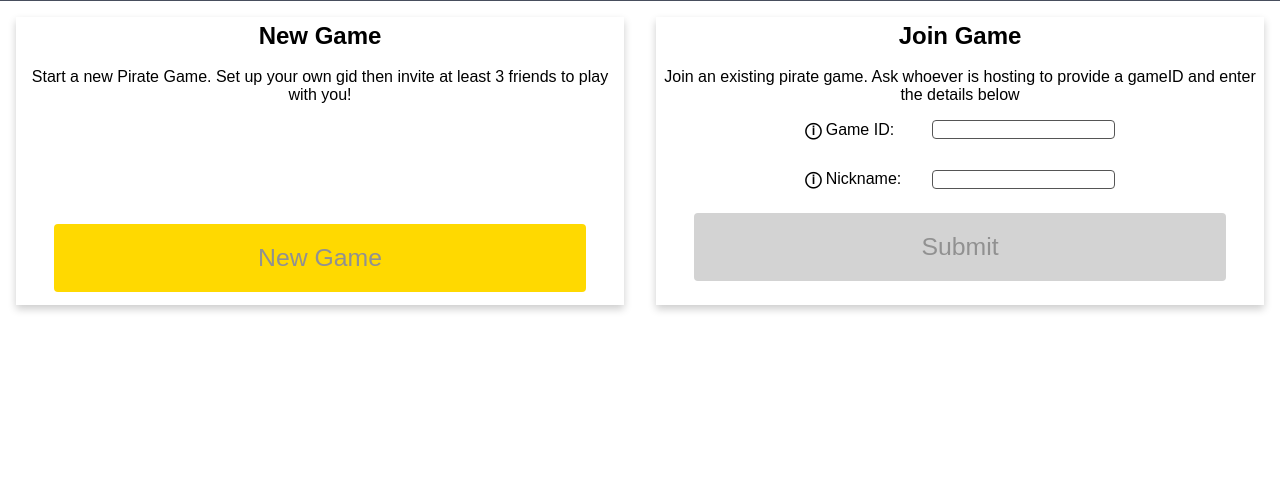
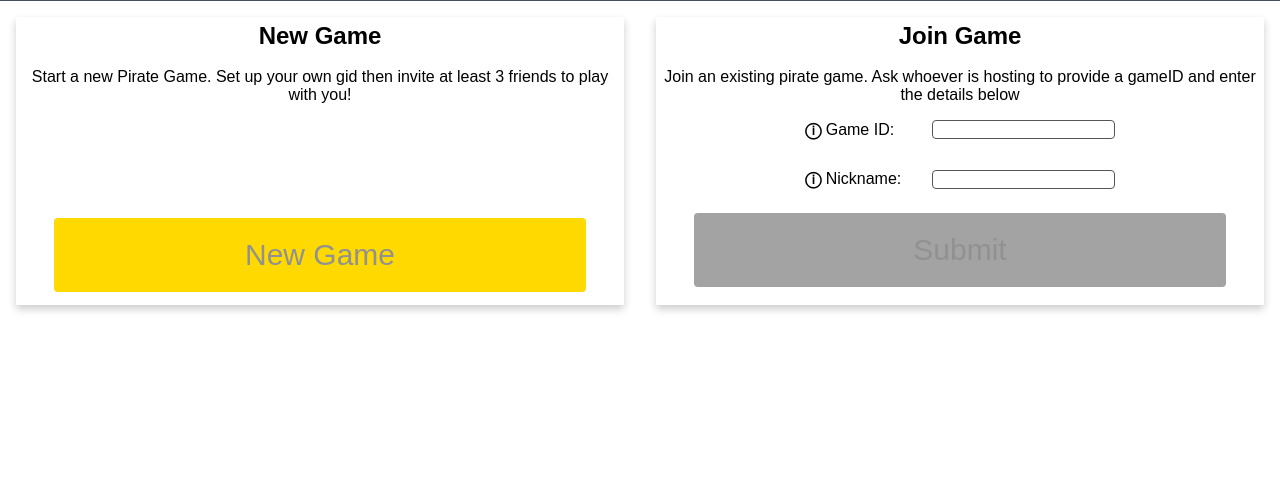
Before and after one commit to A-Level-Personal-Code-Collab/PirateGame, a Flask app: page /playing_online in a window 1280 px wide. Shown: the part 267-753 px from the top of the page. Run offline with Flask 2, Linux system fonts and the light colour scheme; some libraries are stand-ins or nearby versions.

Commit message:
Polish and continue button for sheet_builder (Issue #196)

```diff
--- a/app/static/css/playing_online/game_global.css
+++ b/app/static/css/playing_online/game_global.css
@@ -6,12 +6,13 @@
  * Author: Will Hall
  * Copyright (c) 2021 Lime Parallelogram
  * -----
- * Last Modified: Sun Sep 19 2021
- * Modified By: Adam O'Neill
+ * Last Modified: Fri Dec 24 2021
+ * Modified By: Will Hall
  * -----
  * HISTORY:
  * Date      	By 	Comments
  * ----------	---	---------------------------------------------------------
+ * 2021-12-24	WH	   Added styling for cross site game buttons
  * 2021-09-02	WH	   Added CSS for new controls housing DIV
  * 2021-08-28	WH	   Added title styling
  */
@@ -42,3 +43,48 @@
     display: inline-block;
     right: 3%;
  }
+
+ /* ------------------------ Global site game buttons ------------------------ */
+ .gameButton {
+   text-align: center;
+   background-color: #ffd900;
+   border-radius: 4px;
+   border: none;
+   font-size: 30px;
+   transition: all 0.5s ;
+   color: rgb(145, 145, 145);
+   cursor: pointer;
+   margin: 1vh;
+   padding: 20px;
+   vertical-align: middle;
+ }
+
+ .gameButton span{ /* span is used so the arrow is a separate entity from the text */
+   transition: 0.5s;
+   display: inline-block;
+   position: relative;
+}
+
+.gameButton:not(.disallowed) span:after{ /* adds the arrow to the <span> and hides it */
+   content: "\00bb"; /* arrow */
+   position: absolute;
+   opacity: 0;
+   top: 0;
+   right: -20px; /* movement of arrow*/
+}
+
+.gameButton:hover:not(.disallowed),.gameButton:active:not(.disallowed) span{ /* Makes space for the arrow*/
+   background-color: #fce250;
+   padding-left: 35px;
+}
+
+.gameButton:hover span::after{ /* When it is hovered on it shows the arrow and moves it */
+   opacity: 1;
+}
+
+ .gameButton:disabled
+ {
+     background-color: rgb(163, 163, 163);
+     cursor: not-allowed;
+     pointer-events: none;
+ }
--- a/app/static/css/playing_online/join_game.css
+++ b/app/static/css/playing_online/join_game.css
@@ -6,12 +6,13 @@
  * Author: Adam O'Neill
  * Copyright (c) 2021 Adam O'Neill
  * -----
- * Last Modified: Wed Nov 17 2021
- * Modified By: Ollie Burroughs
+ * Last Modified: Fri Dec 24 2021
+ * Modified By: Will Hall
  * -----
  * HISTORY:
  * Date      	By	Comments
  * ----------	---	---------------------------------------------------------
+ * 2021-12-24	WH	Moved game button styling to game_global
  */
 /* Pre game page */
 
@@ -73,58 +74,16 @@
 }
  /* Button */
 
-.game_button{ /* initial button settings */
+.gameButton{ /* page specific button settings */
     display: inline-block;
-    text-align: center;
-    background-color: #ffd900;
-    border-radius: 4px;
-    border: none;
-    font-size: 20px;
-    transition: all 0.5s ;
-    color: rgb(145, 145, 145);
-    cursor: pointer;
-    margin: 1vh;
-    font-size: 3.1vh;
-    padding: 2.5vh;
     width: 90%;
     align-self: flex-end;
-}
-
-#submit_button #new_game_button{
-    display: inline-block;
-}
-
-#btn_submit_button.disallowed
-{
-    background-color: lightgrey;
-    cursor: not-allowed;
 }
 
 #new_game_button{
     margin-top: auto;
 }
 
-.game_button span{ /* span is used so the arrow is a separate entity from the text */
-    transition: 0.5s;
-    display: inline-block;
-    position: relative;
-}
-
-.game_button:not(.disallowed) span:after{ /* adds the arrow to the <span> and hides it */
-    content: "\00bb"; /* arrow */
-    position: absolute;
-    opacity: 0;
-    top: 0;
-    right: -20px; /* movement of arrow*/
-}
-
-.game_button:hover:not(.disallowed) span{ /* Makes space for the arrow*/
-    padding-left: 15px;
-}
-
-.game_button:hover span::after{ /* When it is hovered on it shows the arrow and moves it */
-    opacity: 1;
-}
  /* Join Game Box */
 
 form input{
--- a/app/templates/playing_online/join_game.html
+++ b/app/templates/playing_online/join_game.html
@@ -6,8 +6,8 @@ Description:
 Author: Adam O'Neill
 Copyright (c) 2021 Adam O'Neill
 -----
-Last Modified: Wed Nov 17 2021
-Modified By: Ollie Burroughs
+Last Modified: Fri Dec 24 2021
+Modified By: Will Hall
 -----
 HISTORY:
 Date      	By	Comments
@@ -21,6 +21,7 @@ Date      	By	Comments
 {% block head %}
     <link rel="stylesheet" href="../static/css/playing_online/join_game.css">
     <link rel="stylesheet" href="../static/css/global/popup.css">
+    <link rel="stylesheet" href="../static/css/playing_online/game_global.css">
     <script src="../static/js/libraries/verification_routines.js"></script> <!--Load nickname verification routine from file-->
     <script src="../static/js/game/join.js" defer></script>
 {% endblock %}
@@ -36,7 +37,7 @@ Date      	By	Comments
             <br>
             <p>Start a new Pirate Game. Set up your own gid then invite at least 3 friends to play with you!</p>
             <form method="GET" action="/playing_online/new_game" id="new_game_button">
-                <button type="submit" class="game_button" style="vertical-align:middle ;"><span>New Game </span></button>
+                <button type="submit" class="gameButton" style="vertical-align:middle ;"><span>New Game </span></button>
             </form>
         </div>
         <div class="card">
@@ -54,7 +55,7 @@ Date      	By	Comments
                         <td><input value="{{nickname}}" type="text" id="ipt_nickname" name="ipt_nickname" class="{{nicknameErrClass}}"></td>
                     </tr>
                 </table>
-                <div id="submit_button"><button disabled id="btn_submit_button" value="Join" name="submit_button" type="submit" class="game_button disallowed" style="vertical-align:middle ;"><span>Submit</span></button></div>
+                <div id="submit_button"><button disabled id="btn_submit_button" value="Join" name="submit_button" type="submit" class="gameButton disallowed" style="vertical-align:middle ;"><span>Submit</span></button></div>
             </form>
             </div>
         </div>
--- a/app/templates/playing_online/sheet_builder.html
+++ b/app/templates/playing_online/sheet_builder.html
@@ -6,12 +6,13 @@ Description: The actual play grid for the pirate game
 Author: Will Hall
 Copyright (c) 2021 Lime Parallelogram
 -----
-Last Modified: Thu Dec 23 2021
+Last Modified: Fri Dec 24 2021
 Modified By: Will Hall
 -----
 HISTORY:
 Date      	By	Comments
 ----------	---	---------------------------------------------------------
+2021-12-24	WH	Added button to move on to lobby
 2021-12-23	WH	Removed ready to go popup
 2021-12-23	WH	Added movable popup controls
 2021-12-23	WH	Moved away from two item banks at the side of the screen
@@ -26,6 +27,7 @@ Date      	By	Comments
 {% block head %}
 <link rel="stylesheet" href="../static/css/playing_online/sheet_builder.css">
 <link rel="stylesheet" href="../static/css/global/popup.css">
+<link rel="stylesheet" href="../static/css/playing_online/game_global.css">
 <script src="../static/js/game/sheet_builder.js" defer></script>
 <link href="https://fonts.googleapis.com/css2?family=Permanent+Marker&display=swap" rel="stylesheet">
 <script src="https://s3-us-west-2.amazonaws.com/s.cdpn.io/3/fitty.min.js"></script>
@@ -57,6 +59,8 @@ Date      	By	Comments
         {{grid}}
     </div>
 
+    <button disabled id="btn_toLobby" onclick="send_grid()" name="submit_button" type="submit" class="gameButton"><span>To Lobby</span></button>
+
     <div id="div_squareControls"><div onclick="deleteItem()" class="squareControlButton">X</div></div>
 </div>
 
```
Also changed, not shown: app/static/css/playing_online/sheet_builder.css (+66 -36 lines), app/static/js/game/sheet_builder.js (+28 -11 lines), app/static/patchnotes/1-0-0(B).txt (+10 -0 lines).
